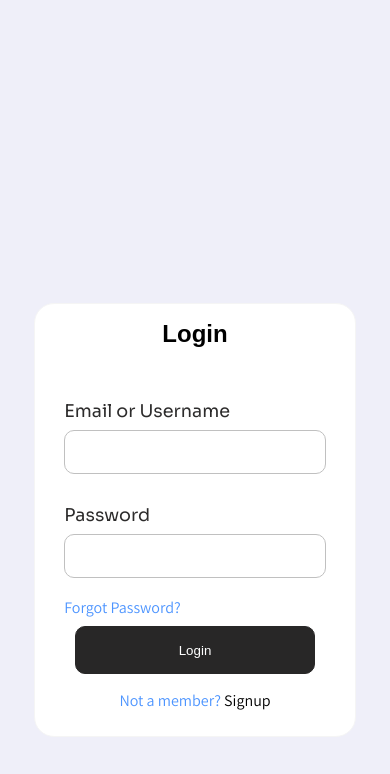
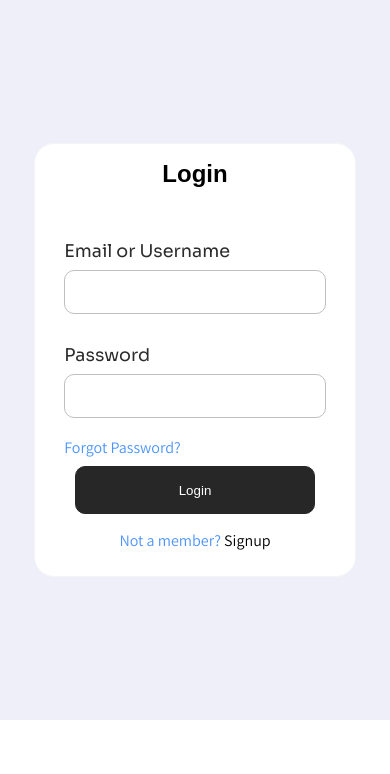
Before and after one commit to dvlpr2003/rural-development-ui, a React (Vite) app: page /Login in a window 390 px wide. Shown: the top 774 px of the page. Built offline with nearby package versions, Linux system fonts and the light colour scheme; a web font is replaced by a local one.

Commit message:
responsive

```diff
--- a/src/components/Login.css
+++ b/src/components/Login.css
@@ -131,9 +131,9 @@ p {
     }
 
 @media (min-width:50px) and (max-width:300px){
-    #login-container{
+    /* #login-container{
         height: 92.5rem;
-    }
+    } */
 
     #login-image-container{
         display: none;
@@ -156,9 +156,9 @@ p {
     }
 }
 @media (min-width:300px) and (max-width:550px){
-    #login-container{
+    /* #login-container{
         height: 65rem;
-    }
+    } */
     #login-image-container{
         display: none;
     }
@@ -181,9 +181,9 @@ p {
 
 }
 @media (min-width:550px) and (max-width:750px){
-    #login-container{
+    /* #login-container{
         height: 65rem;
-    }
+    } */
     #login-image-container{
         display: none;
     }
```
